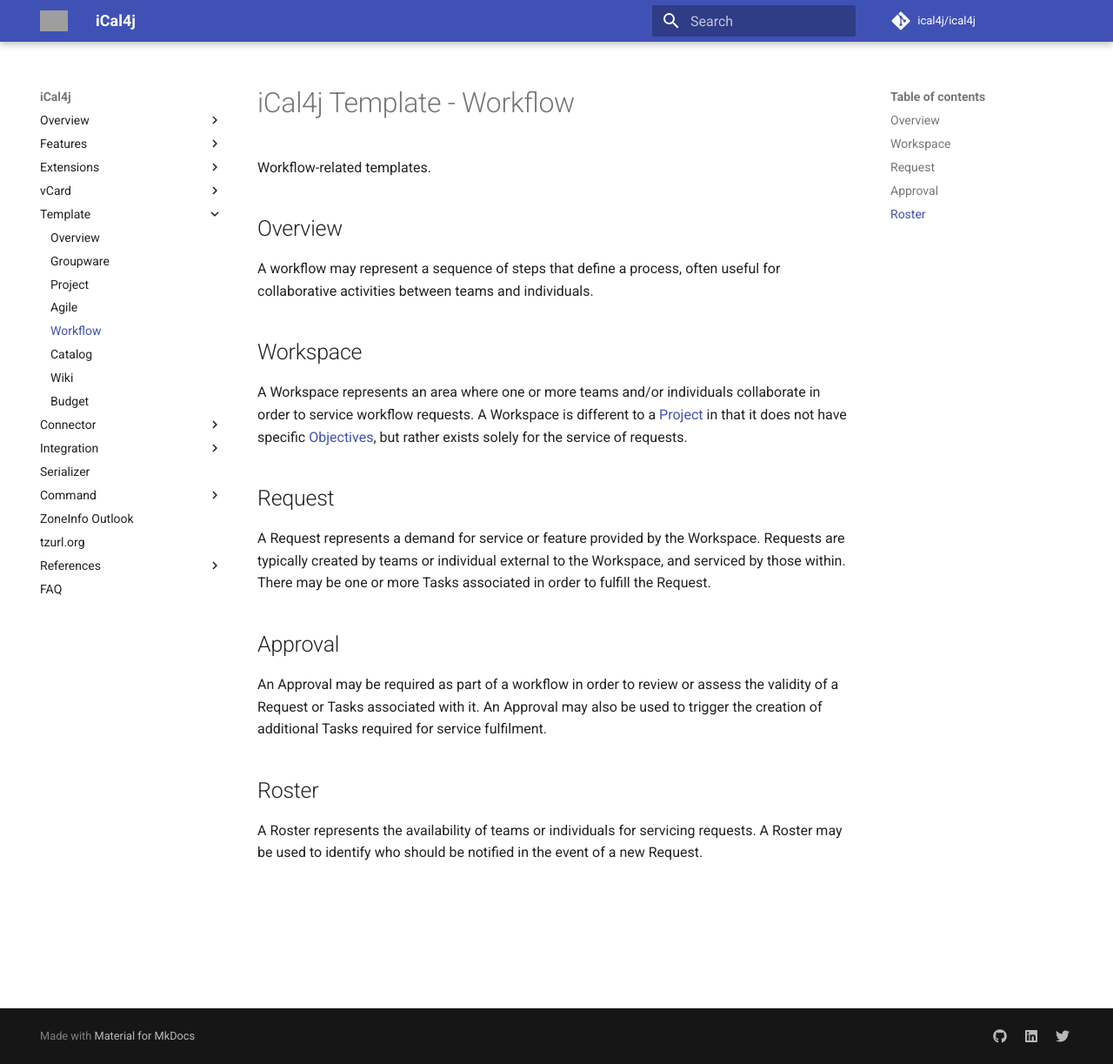
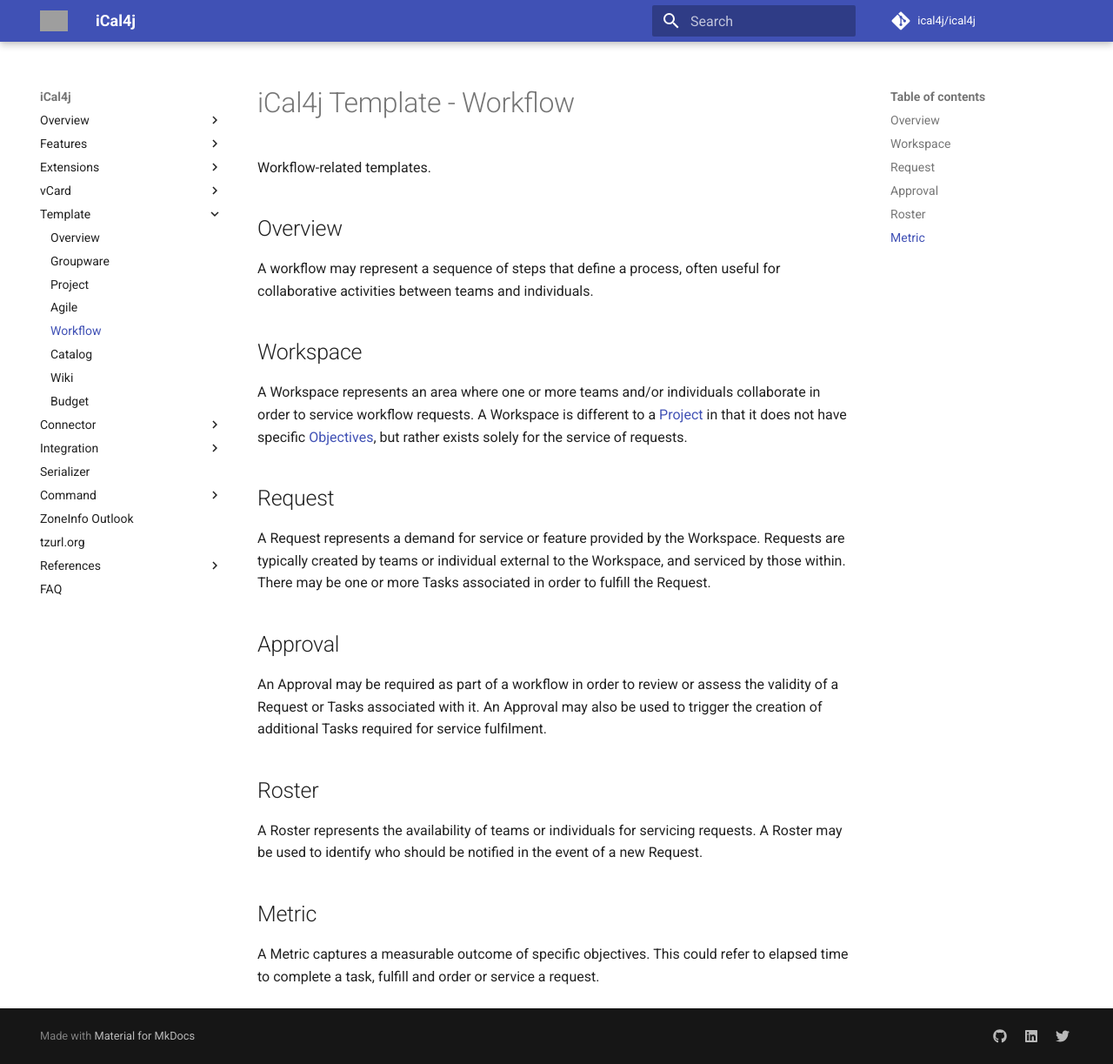
Before and after one commit to ical4j/ical4j-user-guide, an MkDocs documentation site: the page built from docs/template/workflow.md, in a window 1280 px wide and 1223 px high. Shown: the whole window at 87% size. Built offline with MkDocs 1.6.1 and Material for MkDocs 9.7.7, drawn with Linux system fonts in a browser that asks for light colours; comment, search, counter and statistics services are not loaded; grey boxes are pictures that could not be loaded.

Commit message:
Update workflow.md

```diff
--- a/docs/template/workflow.md
+++ b/docs/template/workflow.md
@@ -29,3 +29,8 @@ service fulfilment.
 
 A Roster represents the availability of teams or individuals for servicing requests. A Roster may be used to identify
 who should be notified in the event of a new Request.
+
+## Metric
+
+A Metric captures a measurable outcome of specific objectives. This could refer to elapsed time to complete a task,
+fulfill and order or service a request.
```
